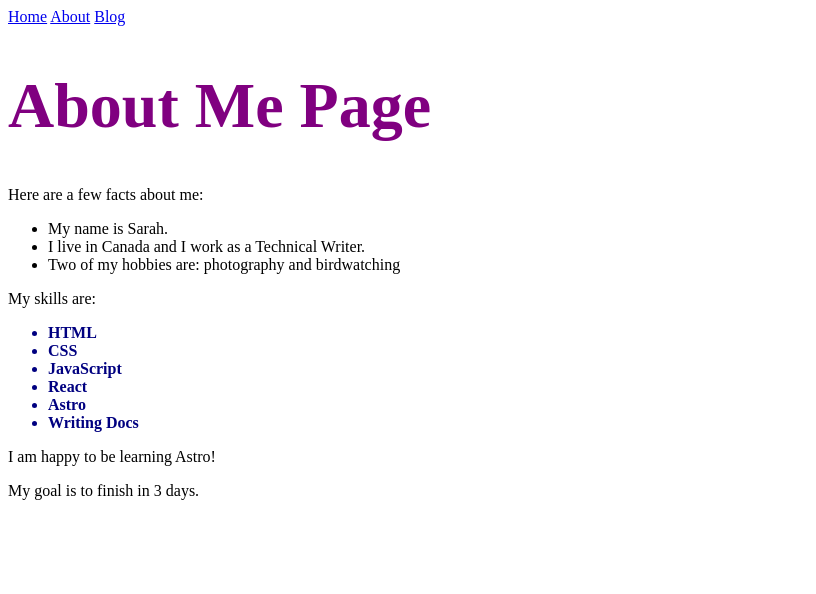
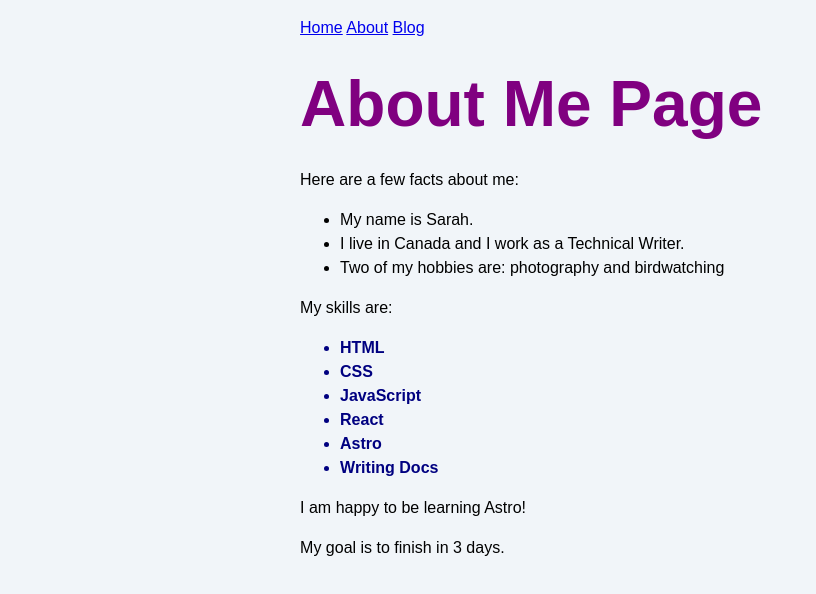
Before and after one commit to lucianpastures/latin-astro-blog, an Astro site: page /about in a window 1280 px wide. Shown: the whole page, without its empty margins (0-816 px from the left). Built offline with nearby package versions, Linux system fonts and the light colour scheme; Astro itself is replaced by a stand-in of ours.

Commit message:
Add global styles

```diff
--- a/src/pages/about.astro
+++ b/src/pages/about.astro
@@ -1,4 +1,6 @@
 ---
+import '../styles/global.css';
+
 const pageTitle = "About Me";
 
 const identity = {
--- /dev/null
+++ b/src/styles/global.css
@@ -0,0 +1,21 @@
+html {
+  background-color: #f1f5f9;
+  font-family: sans-serif;
+}
+
+body {
+  margin: 0 auto;
+  width: 100%;
+  max-width: 80ch;
+  padding: 1rem;
+  line-height: 1.5;
+}
+
+* {
+  box-sizing: border-box;
+}
+
+h1 {
+  margin: 1rem 0;
+  font-size: 2.5rem;
+}
```
